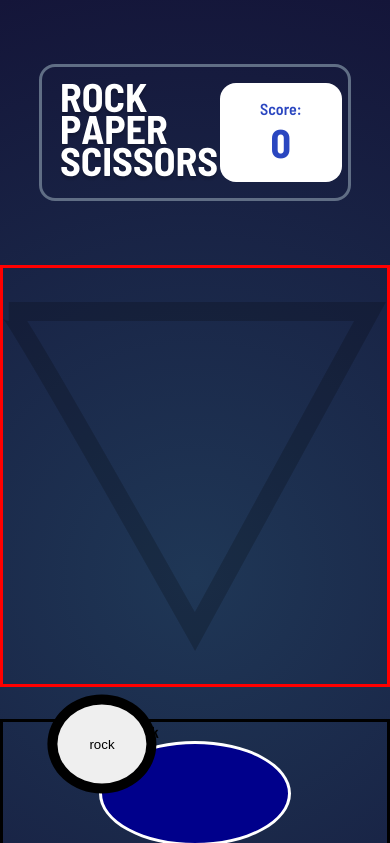
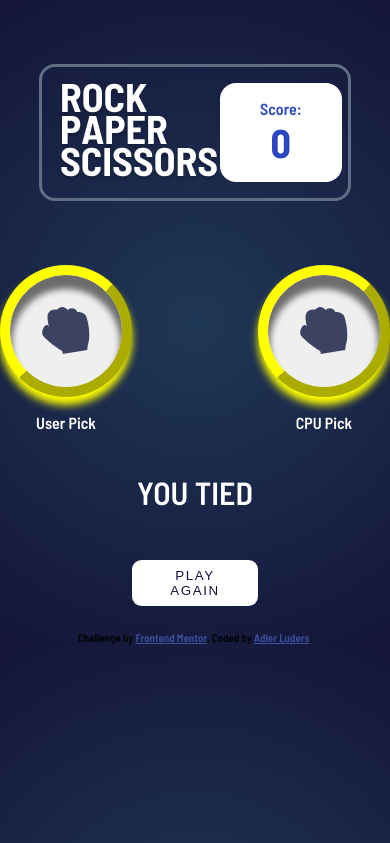
Before and after one commit to just-a-devguy/rock-paper-scissors, a plain HTML site: page index.html in a window 390 px wide. Both pictures are taken after a click on the button 195 px from the left and 642 px from the top of the page. Shown: the top 843 px of the page. Drawn offline with Linux system fonts and the light colour scheme.

Commit message:
finalized overall logic of game and worked on mobile design

```diff
--- a/app.js
+++ b/app.js
@@ -1,16 +1,16 @@
-const rock = document.getElementById("rock");
-paper = document.getElementById("paper");
-scissor = document.getElementById("scissor");
-replay = document.getElementById("replay");
-scoreValue = document.getElementById("score");
-results = document.getElementById("results");
-choices = document.getElementById("choices");
-userRes = document.getElementById("user");
-cpuRes = document.getElementById("cpu");
-resultMssg = document.getElementById("mssg");
-
-options = [rock, paper, scissor];
-cpuOptions = ["rock", "paper", "scissor"];
+const rock = document.getElementById("rock"),
+  paper = document.getElementById("paper"),
+  scissor = document.getElementById("scissor"),
+  replay = document.getElementById("replay"),
+  scoreValue = document.getElementById("score"),
+  results = document.querySelector(".results-display"),
+  choices = document.querySelector(".user-choices"),
+  userRes = document.getElementById("user"),
+  cpuRes = document.getElementById("cpu"),
+  decision_mssg = document.getElementById("decision-mssg"),
+  resultMssg = document.getElementById("mssg"),
+  options = [rock, paper, scissor],
+  cpuOptions = ["rock", "paper", "scissor"];
 
 options.forEach((op) => {
   op.addEventListener("click", playGame);
@@ -34,18 +34,18 @@ function playGame() {
   if (user === "rock" && cpu === "paper") {
     score--;
     resultMssg.innerHTML = "Lose";
+  } else if (user === "paper" && cpu === "scissor") {
+    score--;
+    resultMssg.innerHTML = "Lose";
+  } else if (user === "scissor" && cpu === "rock") {
+    score--;
+    resultMssg.innerHTML = "Lose";
   } else if (user === "rock" && cpu === "scissor") {
     score++;
     resultMssg.innerHTML = "Win";
   } else if (user === "paper" && cpu === "rock") {
     score++;
     resultMssg.innerHTML = "Win";
-  } else if (user === "paper" && cpu === "scissor") {
-    score--;
-    resultMssg.innerHTML = "Lose";
-  } else if (user === "scissor" && cpu === "rock") {
-    score--;
-    resultMssg.innerHTML = "Lose";
   } else if (user === "scissor" && cpu === "paper") {
     score++;
     resultMssg.innerHTML = "Win";
@@ -60,11 +60,15 @@ function resultPage() {
   choices.style.display = "none";
   results.style.display = "block";
 
-  userRes.innerHTML = user;
+  userRes.classList.add(user);
 
   setTimeout(() => {
-    cpuRes.innerHTML = cpu;
+    cpuRes.classList.add(cpu);
   }, 1000);
+
+  setTimeout(() => {
+    decision_mssg.style.display = "flex";
+  }, 1500);
 }
 
 function resetGame() {
@@ -72,6 +76,9 @@ function resetGame() {
   cpu = "";
   scoreValue.innerHTML = score;
 
+  cpuRes.className = "choice-item";
+  userRes.className = "choice-item";
+
   choices.style.display = "block";
   results.style.display = "none";
 }
--- a/index.html
+++ b/index.html
@@ -31,37 +31,31 @@
     <main>
       <section class="user-choices">
         <div id="choices">
-          <button class="user-choice choice-item paper" id="paper">
-            <img src="images/icon-paper.svg" alt="Paper" />
-          </button>
-          <button class="user-choice choice-item rock" id="rock">
-            <img src="images/icon-rock.svg" alt="Rock" />
-          </button>
-          <button class="user-choice choice-item scissor" id="scissor">
-            <img src="images/icon-scissors.svg" alt="Scissors" />
-          </button>
+          <button class="user-choice choice-item paper" id="paper"></button>
+          <button class="user-choice choice-item rock" id="rock"></button>
+          <button class="user-choice choice-item scissor" id="scissor"></button>
         </div>
       </section>
 
       <section class="results-display">
         <div id="results">
-          <p>User Pick</p>
-          <div class="result-section">
-            <button class="choice-item" id="user">
-              <img src="images/icon-rock.svg" alt="" />
-            </button>
+          <div class="results-item">
+            <p>User Pick</p>
+            <div class="result-section">
+              <button class="choice-item" id="user"></button>
+            </div>
           </div>
 
           <div id="decision-mssg">
-            <p>You <span id="mssg"></span></p>
+            <p>You <span id="mssg"> </span></p>
             <button id="replay">Play Again</button>
           </div>
 
-          <p>CPU Pick</p>
-          <div class="result-section">
-            <button class="choice-item" id="cpu">
-              <img src="images/icon-paper.svg" alt="" />
-            </button>
+          <div class="results-item">
+            <p>CPU Pick</p>
+            <div class="result-section">
+              <button class="choice-item" id="cpu"></button>
+            </div>
           </div>
         </div>
       </section>
--- a/style.css
+++ b/style.css
@@ -10,6 +10,36 @@
 body {
   font-family: "Barlow Semi Condensed", sans-serif;
   background: radial-gradient(circle, #1f3756 0%, #141539 100%);
+}
+
+.paper {
+  top: -3rem;
+  left: -2.5rem;
+  border-color: blue;
+  background-image: url("images/icon-paper.svg");
+
+  box-shadow: inset 0px 12px 6px 2px rgba(0, 0, 0, 0.55),
+    0px 8px 9px 0px rgb(0, 0, 255);
+}
+
+.rock {
+  bottom: -2rem;
+  border-color: yellow;
+  left: 6.5rem;
+  background-image: url("images/icon-rock.svg");
+
+  box-shadow: inset 0px 12px 6px 2px rgba(0, 0, 0, 0.55),
+    0px 8px 9px 0px rgb(255, 255, 0);
+}
+
+.scissor {
+  top: -3rem;
+  border-color: red;
+  right: -2rem;
+  background-image: url("images/icon-scissors.svg");
+
+  box-shadow: inset 0px 12px 6px 2px rgba(0, 0, 0, 0.55),
+    0px 8px 9px 0px rgb(255, 0, 0);
 }
 
 /* Header */
@@ -38,8 +68,7 @@ body {
 }
 
 .user-choices {
-  /* height: 60vh; */
-  border: solid red;
+  /* border: solid red; */
   text-align: center;
   background-image: url("/images/bg-triangle.svg");
   background-size: contain;
@@ -52,19 +81,19 @@ body {
 #choices {
   /* border: solid black; */
   position: relative;
-  width: 25%;
+  /* width: 100%; */
   height: 100%;
   margin: auto;
 }
 
 .choice-item {
-  /* display: flex; */
-  /* position: absolute; */
   border-radius: 50%;
-  padding: 2rem;
-  transform: translate(-50%, -50%);
-  border: 10px solid;
+  border-width: 10px;
   cursor: pointer;
+
+  background-repeat: no-repeat;
+  background-position: center;
+  padding: 3.5rem;
 }
 
 /*
@@ -73,43 +102,6 @@ body {
 - Paper Gradient: hsl(230, 89%, 62%) to hsl(230, 89%, 65%)
 - Rock Gradient: hsl(349, 71%, 52%) to hsl(349, 70%, 56%)
 */
-.user-choice {
-  position: absolute;
-}
-
-.user-choice:first-of-type {
-  /* border-color: blue; */
-  top: 10%;
-  left: 10%;
-  padding: 2rem 2.2rem;
-}
-
-.user-choice:nth-of-type(2) {
-  /* bottom: 0%; */
-  top: 90%;
-  left: 50%;
-  /* border-color: red; */
-}
-
-.user-choice:last-of-type {
-  left: 85%;
-  /* border-color: yellow; */
-  /* padding: 2rem; */
-  top: 10%;
-  /* right: 0; */
-}
-
-.rock {
-  border-color: yellow;
-}
-
-.paper {
-  border-color: blue;
-}
-
-.scissor {
-  border-color: red;
-}
 /*
 - Dark Text: hsl(229, 25%, 31%)
 - Score Text: hsl(229, 64%, 46%)
@@ -122,29 +114,16 @@ body {
 
 */
 
-/* Change name later */
-#results {
-  display: flex;
-  justify-content: space-between;
-  width: 50%;
-  margin: auto;
+#replay {
+  background-color: #fff;
+  color: #141539;
+  border: none;
+  padding: 0.5rem 1.5rem;
+  border-radius: 0.6rem;
+  letter-spacing: 0.1rem;
+  text-transform: uppercase;
+  cursor: pointer;
 }
-
-.results-display {
-  border: solid black;
-  height: 50vh;
-}
-
-.result-section {
-  border: solid white;
-  border-radius: 50%;
-  background-color: darkblue;
-  /* padding: 2rem; */
-}
-
-/* #results {
-  display: none;
-} */
 
 /* Footer */
 .attribution {
@@ -154,3 +133,59 @@ body {
 .attribution a {
   color: hsl(228, 45%, 44%);
 }
+
+@media only screen and (max-width: 400px) {
+  #choices {
+    max-width: 75%;
+    /* position: relative; */
+  }
+
+  .user-choice {
+    position: absolute;
+  }
+
+  .results-display {
+    /* border: solid red; */
+    display: none;
+  }
+
+  #results {
+    display: grid;
+    grid-template-columns: repeat(3, 1fr);
+    grid-template-rows: repeat(2, 1fr);
+  }
+
+  .results-item {
+    /* border: solid green; */
+    display: flex;
+    flex-direction: column;
+    align-items: center;
+    justify-content: center;
+  }
+
+  .results-item p {
+    margin: 1rem 0;
+    order: 1;
+    color: #fff;
+  }
+
+  .results-item:last-of-type {
+    grid-column: 3;
+  }
+
+  #decision-mssg {
+    grid-row: 2;
+    grid-column: 2;
+    /* border: solid red; */
+    display: none;
+    flex-direction: column;
+    align-items: center;
+    justify-content: space-around;
+  }
+
+  #decision-mssg p {
+    color: #fff;
+    font-size: 2rem;
+    text-transform: uppercase;
+  }
+}
```
